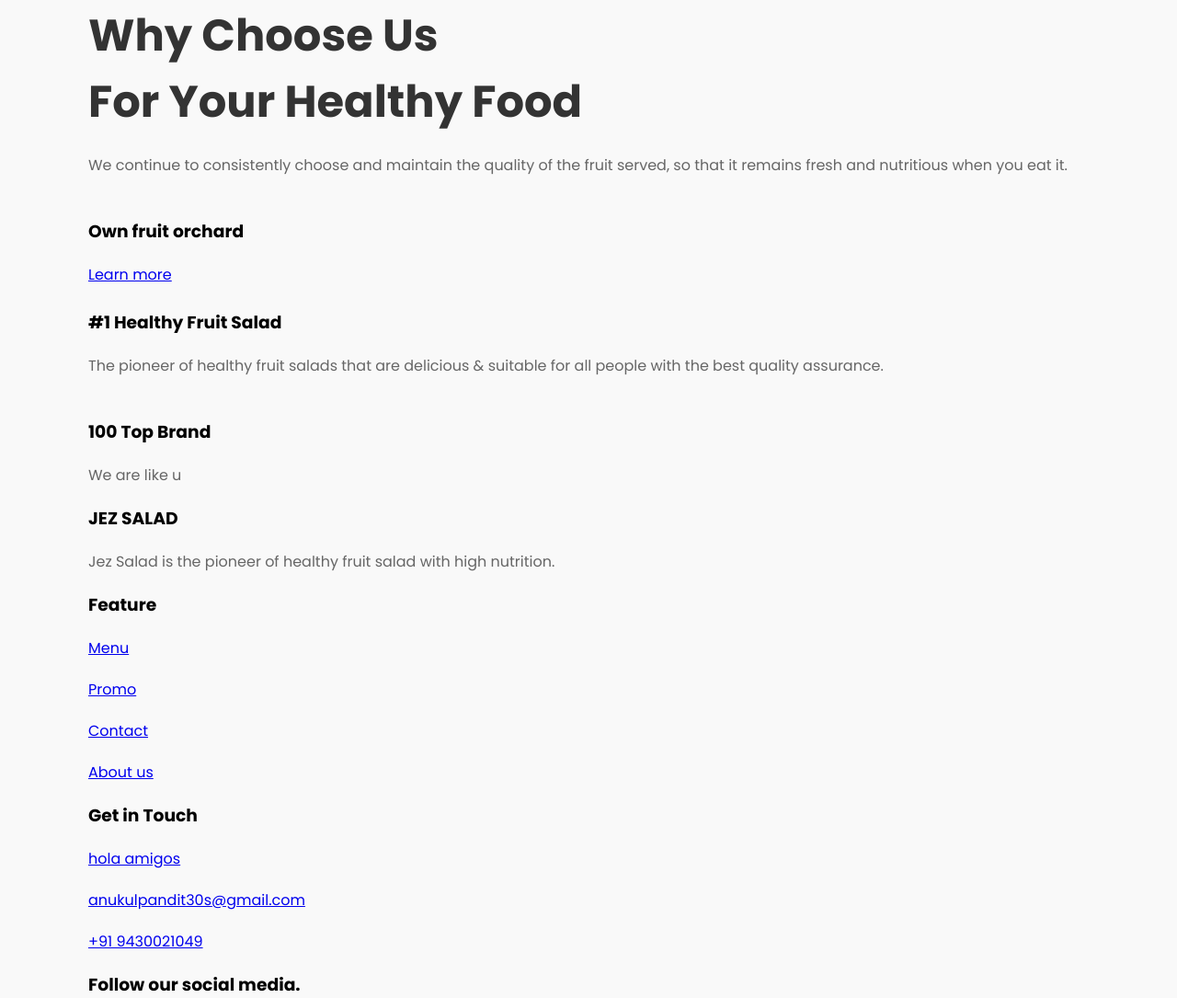
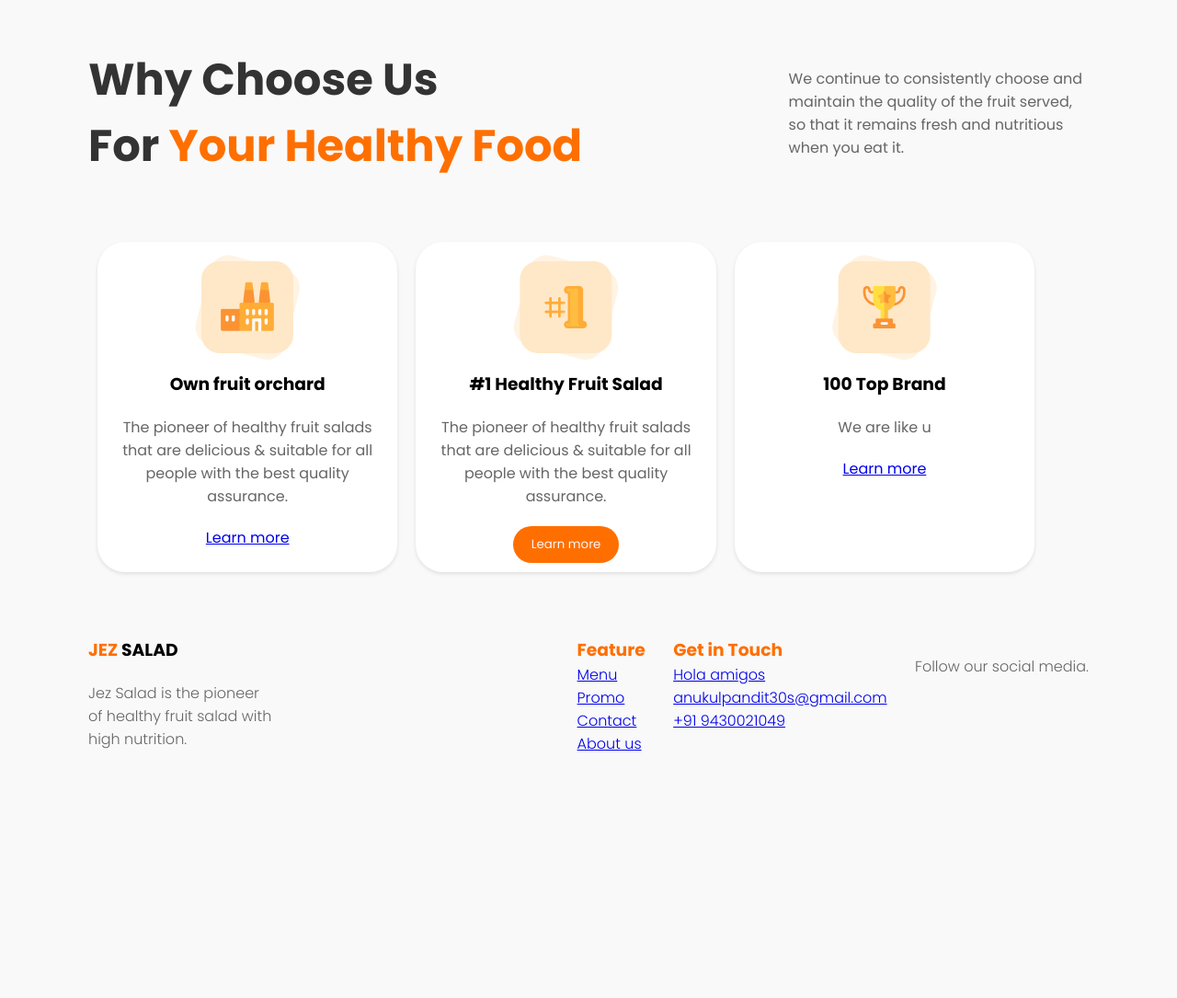
Before and after one commit to anukulKun/Dev, a plain HTML site: page index.html in a window 1280 px wide. Shown: the part 817-1902 px from the top of the page at 92% size. After the commit the page ends 1669 px from the top, so only its background shows below. Drawn offline with Linux system fonts and the light colour scheme.

Commit message:
done i think

```diff
--- a/index.html
+++ b/index.html
@@ -1,5 +1,6 @@
 <!DOCTYPE html>
 <html lang="en">
+
 <head>
     <meta charset="UTF-8" />
     <meta name="viewport" content="width=device-width, initial-scale=1.0" />
@@ -9,18 +10,16 @@
     <link rel="preconnect" href="https://fonts.gstatic.com" crossorigin />
     <link
         href="https://fonts.googleapis.com/css2?family=Poppins:ital,wght@0,100;0,200;0,300;0,400;0,500;0,600;0,700;0,800;0,900;1,100;1,200;1,300;1,400;1,500;1,600;1,700;1,800;1,900&display=swap"
-      rel="stylesheet"
-    />
+        rel="stylesheet" />
 </head>
+
 <body>
     <header>
         <div class="container">
             <h1><span>JEZ </span>SALAD</h1>
             <nav>
                 <ul class="hello">
-            <li>
-              <a href="#"><span>Home</span></a>
-            </li>
+                    <li><a href="#"><span>Home</span></a></li>
                     <li><a href="#">Menu</a></li>
                     <li><a href="#">Contact</a></li>
                     <li><a href="#">About Us</a></li>
@@ -32,12 +31,9 @@
 
     <main>
         <div class="contain">
-
-
             <!-- tagline div -->
             <div class="tagline">
-                <span id = "spon">#1 Best Healthy Salad</span>
-
+                <span id="spon">#1 Best Healthy Salad</span>
                 <h2><span>Skip</span> The Diet,<br />Just Eat Healthy<br />With Jez Salad</h2>
                 <p>
                     Imagine you don't need a diet because we provide healthy and delicious
@@ -53,29 +49,27 @@
 
             <!-- Hero image -->
             <div class="image-section">
-                     <img class = "imaaa" src="./images/Illustration2.png" />
-
-                    <!-- <div class="customer-rating">
+                <img class="imaaa" src="./images/Illustration2.png" />
+                <!--
+                <div class="customer-rating">
                     <span>Our Happy Customer</span>
                     <div class="rating">
                         <span>4.9</span>
                     </div>
-                    </div> -->
-                    <!-- <div class="calories">
+                </div>
+                <div class="calories">
                     <span>Daily Calories</span>
                     <span>123 Cal</span>
-                    </div> -->
                 </div>
-
-
+                -->
+            </div>
         </div>
     </main>
 
     <section class="why-choose-us">
         <div class="why-choose">
             <h2>
-          Why Choose Us <br />
-          For <span>Your Healthy Food</span>
+                Why Choose Us <br /> For <span>Your Healthy Food</span>
             </h2>
             <p class="description">
                 We continue to consistently choose and maintain the quality of the
@@ -86,34 +80,41 @@
         <div class="cards">
             <div class="card">
                 <div class="icon">
-            <img src="" />
+                    <img src="./images/ong 1.png" />
                 </div>
                 <h3>Own fruit orchard</h3>
-          <p></p>
+                <p>
+                    The pioneer of healthy fruit salads that are delicious & suitable
+                    for all people with the best quality assurance.
+                </p>
                 <a href="#" class="learn-more">Learn more</a>
             </div>
+
             <div class="card">
                 <div class="icon">
-            <img src="" />
+                    <img src="./images/ong 2.png" />
                 </div>
                 <h3>#1 Healthy Fruit Salad</h3>
                 <p>
                     The pioneer of healthy fruit salads that are delicious & suitable
                     for all people with the best quality assurance.
                 </p>
+                <button class="sign-button">Learn more</button>
             </div>
 
             <div class="card">
                 <div class="icon">
-            <img src="" />
+                    <img src="./images/ong 3.png" />
                 </div>
                 <h3>100 Top Brand</h3>
                 <p>
                     We are like u
                 </p>
+                <a href="#" class="learn-more">Learn more</a>
             </div>
         </div>
     </section>
+
 
     <footer class="footer">
         <div>
@@ -122,26 +123,27 @@
                 Jez Salad is the pioneer of healthy fruit salad with high nutrition.
             </p>
         </div>
-      <div>
+        <div class="fea">
             <h3><span>Feature</span></h3>
-        <p><a href="#">Menu</a></p>
-        <p><a href="#">Promo</a></p>
-        <p><a href="#">Contact</a></p>
-        <p><a href="#">About us</a></p>
+            <ul class="hello">
+                <li><a href="#">Menu</a></li>
+                <li><a href="#">Promo</a></li>
+                <li><a href="#">Contact</a></li>
+                <li><a href="#">About us</a></li>
+            </ul>
         </div>
         <div>
             <h3><span>Get in Touch</span></h3>
-        <p><a href="lets go to my house">hola amigos</a></p>
-        <p>
-          <a href="mailto:anukulpandit30s@gmail.com"
-            >anukulpandit30s@gmail.com</a
-          >
-        </p>
-        <p><a href="phone:+91 9430021049">+91 9430021049</a></p>
+            <ul class="hello">
+                <li><a href="#">Hola amigos</a></li>
+                <li><a href="mailto:anukulpandit30s@gmail.com">anukulpandit30s@gmail.com</a></li>
+                <li><a href="phone:+91 9430021049">+91 9430021049</a></li>
+            </ul>
         </div>
         <div class="social-media">
-        <h3>Follow our social media.</h3>
+            <p>Follow our social media.</p>
         </div>
     </footer>
 </body>
+
 </html>
--- a/styles.css
+++ b/styles.css
@@ -24,8 +24,10 @@ body {
 
 .hello{
 
-    font-weight: 100;
+    font-weight: 300;
     margin:0;
+    list-style: none;
+
 }
 
 .container {
@@ -76,6 +78,13 @@ body {
     background-color: #FFE5B4;
 
 }
+
+
+
+
+
+
+
 .tagline span {
 
     padding: 5px 10px;
@@ -135,7 +144,7 @@ p {
 
 .stats {
     display: flex;
-    justify-content: center;
+    justify-content: left;
     margin: 30px 0;
 }
 
@@ -190,3 +199,77 @@ p {
     color: #FF6F00;
     font-size: 24px;
 }
+
+
+
+.why-choose{
+    display: flex;
+    align-items: center;
+    justify-content: space-between;
+    height: 30vh;
+    margin-top: 20px;
+    margin-bottom: 20px;
+
+}
+.description{
+    width: 30%;
+
+}
+.cards{
+    display: flex;
+}
+.card{
+    background-color: #fff;
+    box-shadow: 0 2px 4px rgba(0, 0, 0, 0.1);
+    padding: 10px;
+    border-radius: 10px;
+    margin: 0 10px;
+    width: 30%;
+    text-align: center;
+    justify-content: space-around;
+    border-radius: 30px;
+}
+
+
+
+
+
+
+
+
+
+
+
+
+
+
+
+
+
+
+
+
+
+
+
+
+.footer{
+    display: flex;
+    justify-content: space-between;
+    font-weight: 300;
+   height: 20vh;
+    font-style: none;
+    margin-top: 70px;
+
+
+}
+.fea{
+    list-style: none;
+}
+span{
+    color: #FF6F00;
+
+}
+#hio{
+    width: 40%;
+}
```
Also changed, not shown: images/ong 1.png (added), images/ong 2.png (added), images/ong 3.png (added). Lines whose indentation alone changed are shown as unchanged.
